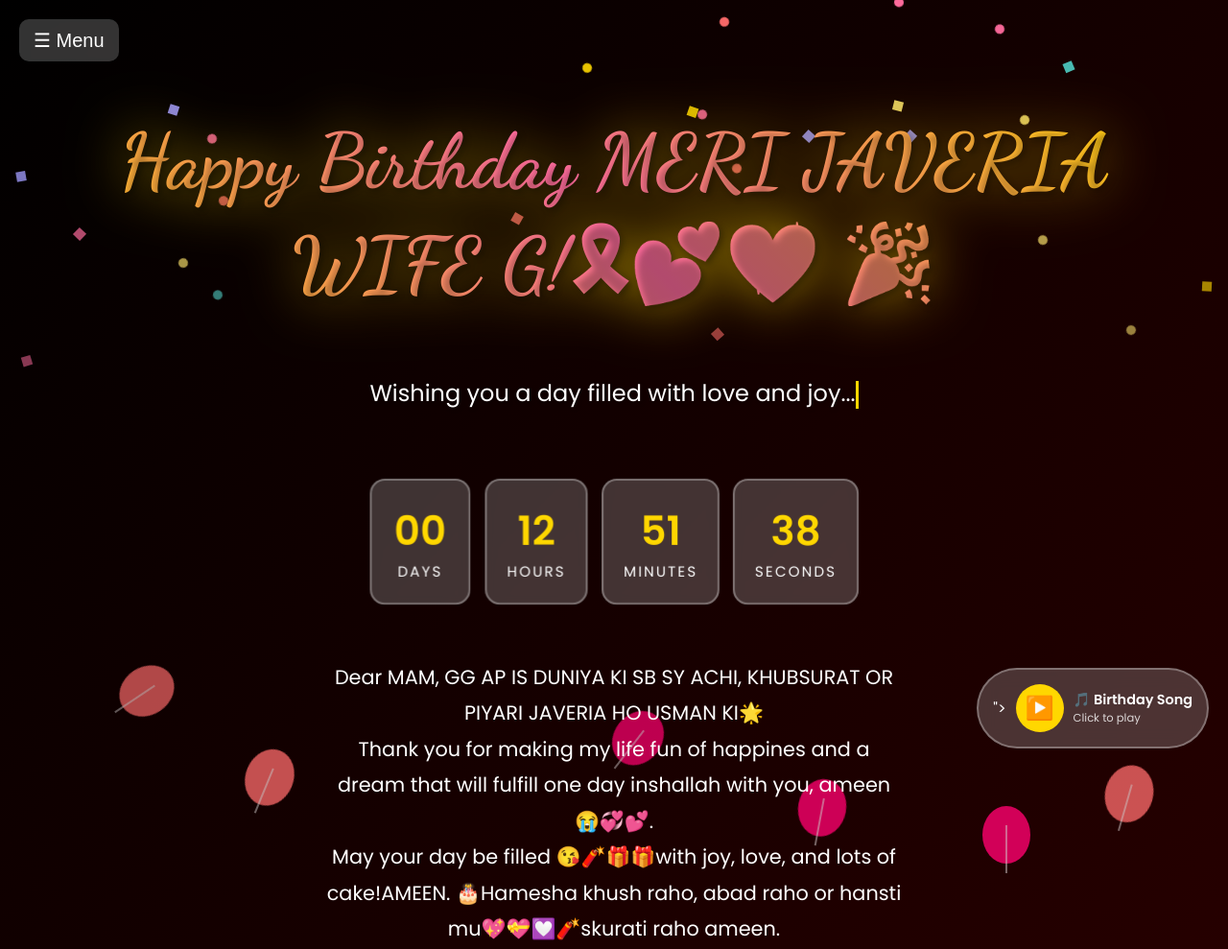
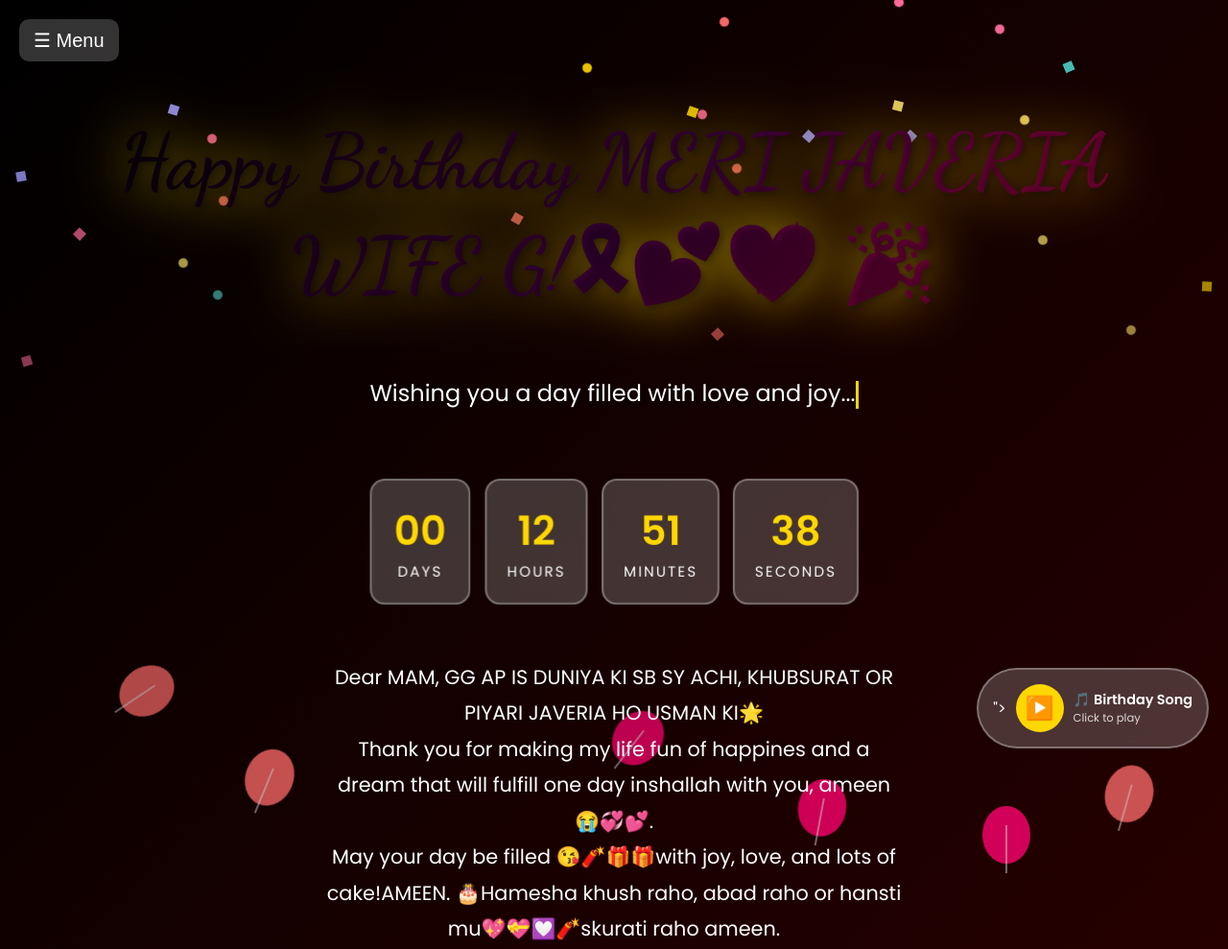
Before and after one commit to blackbind00-create/Birthday, a plain HTML site: page index.html in a window 1280 px wide. Shown: the top 989 px of the page at 96% size. Drawn offline with Linux system fonts and the light colour scheme.

Commit message:
Update index.html

```diff
--- a/index.html
+++ b/index.html
@@ -175,7 +175,7 @@
             margin-bottom: 20px;
             text-shadow: 3px 3px 6px rgba(0,0,0,0.3);
             animation: glow 2s ease-in-out infinite alternate;
-            background: linear-gradient(45deg, #ffd700, #ff6b9d, #ffd700);
+            background: linear-gradient(135deg, #000000 0%, #1a001a 25%, #330033 50%, #660033 75%, #990033 100%);
             -webkit-background-clip: text;
             -webkit-text-fill-color: transparent;
             background-clip: text;
```
